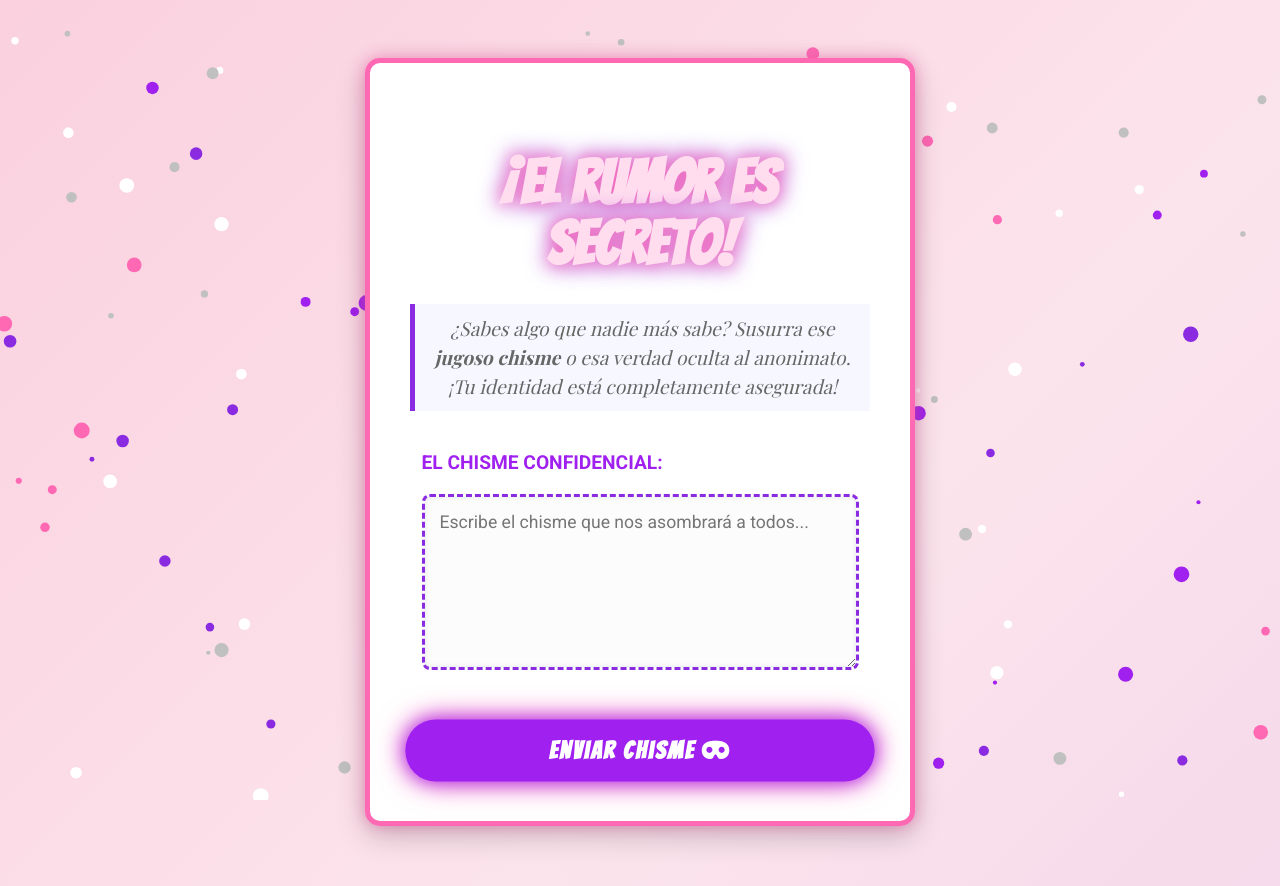
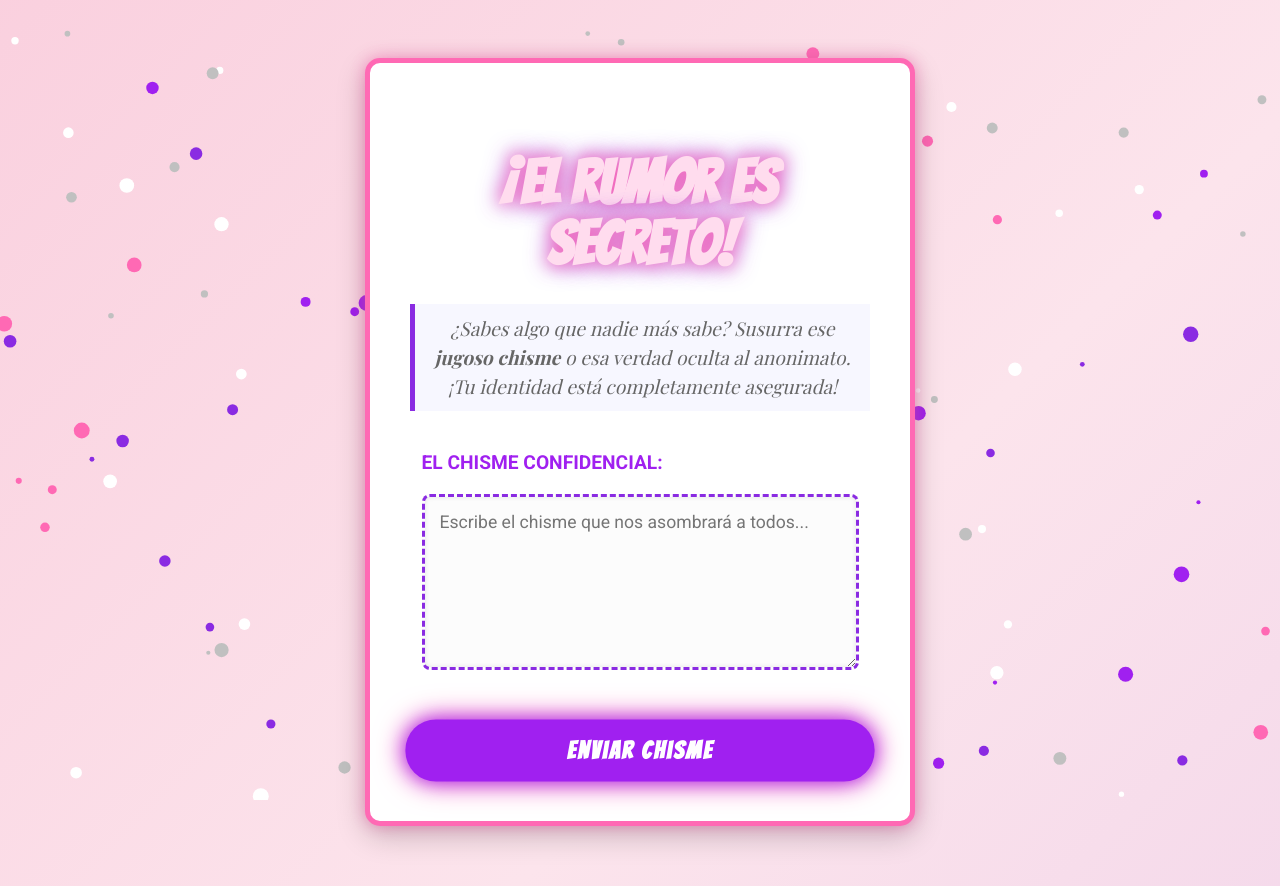
Before and after one commit to Jorgem2306/halloween, a plain HTML site: page index.html in a window 1280 px wide. Drawn offline with nearby package versions, Linux system fonts and the light colour scheme; a web font is replaced by a local one.

Commit message:
Fix button text in index.html

```diff
--- a/index.html
+++ b/index.html
@@ -260,7 +260,7 @@
             <textarea id="mensaje" name="mensaje" rows="7" required placeholder="Escribe el chisme que nos asombrará a todos..."></textarea>
 
             <button type="submit" id="confirm-button">
-                Enviar Chisme <i class="fas fa-mask"></i>
+                Enviar Chisme</i>
             </button>
         </form>
     </div>
```
